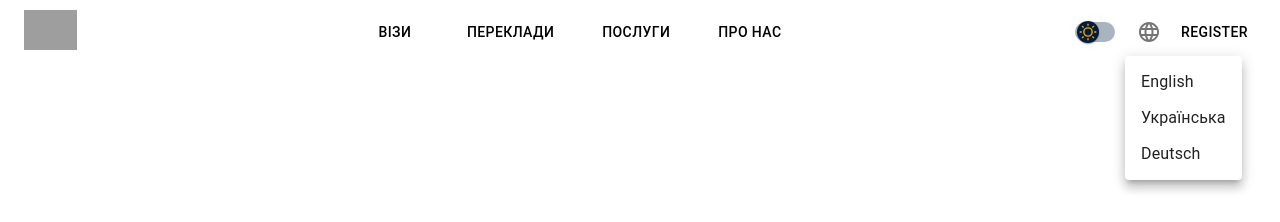
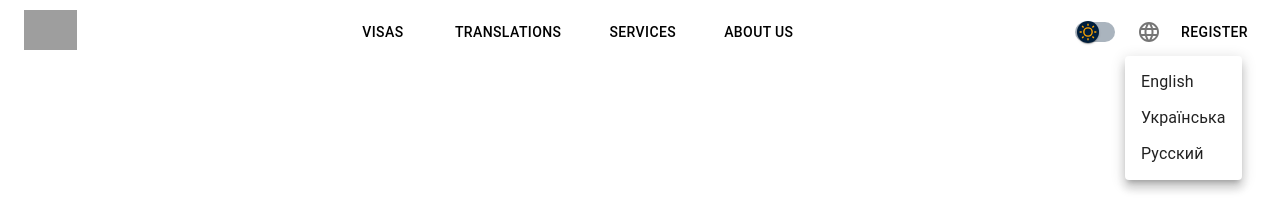
Before and after one commit to Vlasvin/extras, a React (Create React App) app: page /extras/about-us in a window 1280 px wide. Both pictures are taken after a click on the button "select language". Shown: the top 222 px of the page. Built offline with nearby package versions, Linux system fonts and the light colour scheme; grey boxes are pictures that could not be loaded.

Commit message:
set localization

```diff
--- a/package.json
+++ b/package.json
@@ -14,6 +14,7 @@
     "@types/react-dom": "^18.2.25",
     "@types/react-router-dom": "^5.3.3",
     "detect-port-alt": "^1.1.6",
+    "i18next-browser-languagedetector": "^7.2.1",
     "react": "^18.2.0",
     "react-dom": "^18.2.0",
     "react-i18next": "^14.1.0",
--- a/src/App.tsx
+++ b/src/App.tsx
@@ -1,8 +1,10 @@
-import React, { Suspense, useState } from "react";
+import React, { Suspense } from "react";
 import { Routes, Route } from "react-router-dom";
+import { I18nextProvider } from "react-i18next";
 
 import Header from "./components/Header";
 import { ThemeContextProvider } from "./redux/ThemeContext";
+import i18next from "./assets/i18/i18nConfig";
 
 const HomePage = React.lazy(() => import("./pages/HomePage"));
 const VisasPage = React.lazy(() => import("./pages/VisasPage"));
@@ -12,10 +14,10 @@ const AboutUsPage = React.lazy(() => import("./pages/AboutUsPage"));
 
 const App = () => {
   const handleRegisterClick = () => {};
-  const [isDarkTheme, setIsDarkTheme] = useState(false);
 
   return (
     <ThemeContextProvider>
+      <I18nextProvider i18n={i18next}>
         <div className="App">
           <Header onRegisterClick={handleRegisterClick} />
           <Suspense fallback={<div>Loading...</div>}>
@@ -28,6 +30,7 @@ const App = () => {
             </Routes>
           </Suspense>
         </div>
+      </I18nextProvider>
     </ThemeContextProvider>
   );
 };
--- a/src/assets/i18/i18nConfig.ts
+++ b/src/assets/i18/i18nConfig.ts
@@ -1,28 +1,32 @@
-import i18n from "i18next";
+import i18next from "i18next";
 import { initReactI18next } from "react-i18next";
+import LanguageDetector from "i18next-browser-languagedetector";
 
-const language = navigator.language.split("-")[0];
+import ukTranslation from "./locales/uk.json";
+import ruTranslation from "./locales/ru.json";
+import enTranslation from "./locales/en.json";
 
-i18n.use(initReactI18next).init({
-  resources: {
-    [language]: {
-      translation: {},
-    },
+const resources = {
   uk: {
-      translation: {},
+    translation: ukTranslation,
   },
   ru: {
-      translation: {},
+    translation: ruTranslation,
   },
   en: {
-      translation: {},
+    translation: enTranslation,
   },
-  },
-  lng: language,
+};
+
+i18next
+  .use(initReactI18next)
+  .use(LanguageDetector)
+  .init({
+    resources,
     fallbackLng: "uk",
     interpolation: {
       escapeValue: false,
     },
   });
 
-export default i18n;
+export default i18next;
--- a/src/components/Header/index.tsx
+++ b/src/components/Header/index.tsx
@@ -1,9 +1,8 @@
-import React, { useContext, useRef, useState } from "react";
+import React, { useContext, useState } from "react";
 import { Link } from "react-router-dom";
 import { useTranslation } from "react-i18next";
 import {
   Toolbar,
-  Typography,
   Button,
   IconButton,
   Menu,
@@ -11,6 +10,8 @@ import {
   Box,
 } from "@mui/material";
 import LanguageIcon from "@mui/icons-material/Language";
+import i18next from "i18next";
+
 import { ThemeContext } from "../../redux/ThemeContext";
 import { IThemeContext, IThemeMode } from "../../redux/ThemeContext/types";
 import ThemeSwitch from "./ThemeSwitch";
@@ -36,6 +37,11 @@ const Header: React.FC<HeaderProps> = ({ onRegisterClick }) => {
 
   const handleRegisterButtonClick = () => {
     onRegisterClick();
+  };
+
+  const handleLanguageChange = async (lang: string) => {
+    await i18next.changeLanguage(lang);
+    handleLanguageMenuClose();
   };
 
   const iconColor = themeMode === IThemeMode.DARK ? "primary" : "inherit";
@@ -66,7 +72,7 @@ const Header: React.FC<HeaderProps> = ({ onRegisterClick }) => {
           to="/visas"
           sx={{ color: textColor }}
         >
-          {t("Візи")}
+          {t("visas")}
         </Button>
         <Button
           color="inherit"
@@ -74,7 +80,7 @@ const Header: React.FC<HeaderProps> = ({ onRegisterClick }) => {
           to="/translations"
           sx={{ color: textColor }}
         >
-          {t("Переклади")}
+          {t("translations")}
         </Button>
         <Button
           color="inherit"
@@ -82,7 +88,7 @@ const Header: React.FC<HeaderProps> = ({ onRegisterClick }) => {
           to="/services"
           sx={{ color: textColor }}
         >
-          {t("Послуги")}
+          {t("services")}
         </Button>
         <Button
           color="inherit"
@@ -90,7 +96,7 @@ const Header: React.FC<HeaderProps> = ({ onRegisterClick }) => {
           to="/about-us"
           sx={{ color: textColor }}
         >
-          {t("Про нас")}
+          {t("about us")}
         </Button>
       </Box>
       <div>
@@ -112,9 +118,15 @@ const Header: React.FC<HeaderProps> = ({ onRegisterClick }) => {
           onClick={handleLanguageMenuClose}
           color={iconColor}
         >
-          <MenuItem onClick={handleLanguageMenuClose}>English</MenuItem>
-          <MenuItem onClick={handleLanguageMenuClose}>Українська</MenuItem>
-          <MenuItem onClick={handleLanguageMenuClose}>Deutsch</MenuItem>
+          <MenuItem onClick={() => handleLanguageChange("en")}>
+            English
+          </MenuItem>
+          <MenuItem onClick={() => handleLanguageChange("uk")}>
+            Українська
+          </MenuItem>
+          <MenuItem onClick={() => handleLanguageChange("ru")}>
+            Русский
+          </MenuItem>
         </Menu>
 
         <Button color="inherit" onClick={handleRegisterButtonClick}>
```
Also changed, not shown: 1 other file (tests, documents, lock files or other folders). Lines whose indentation alone changed are shown as unchanged.
